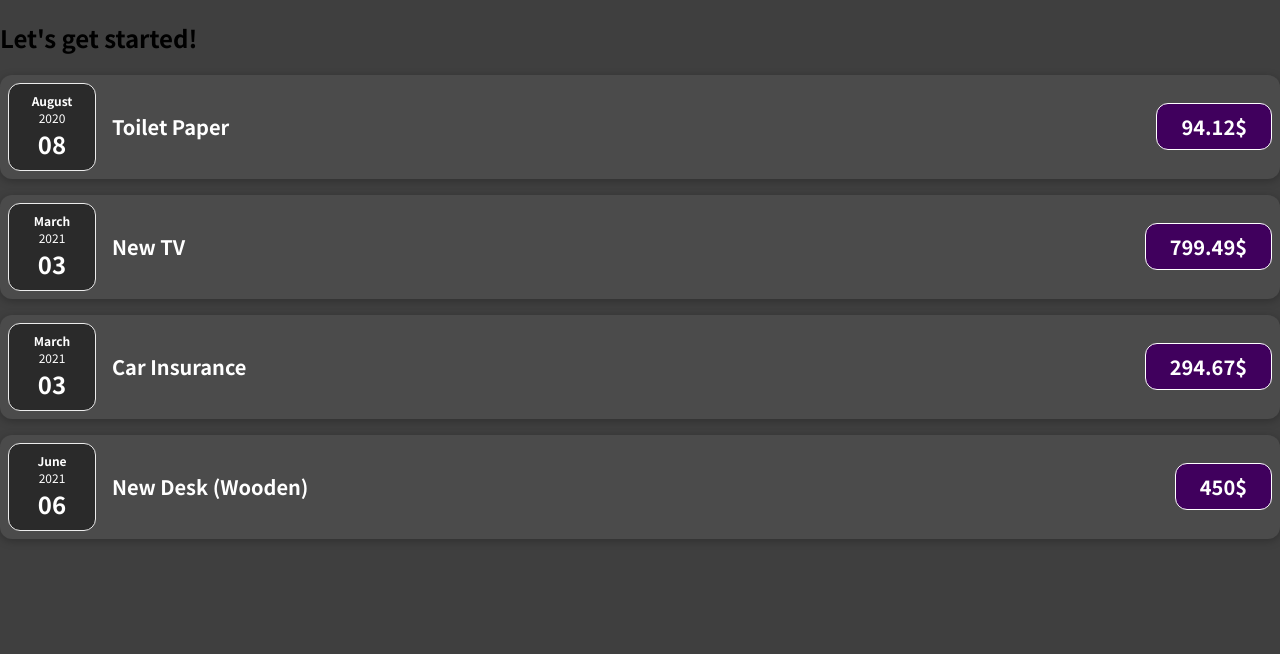
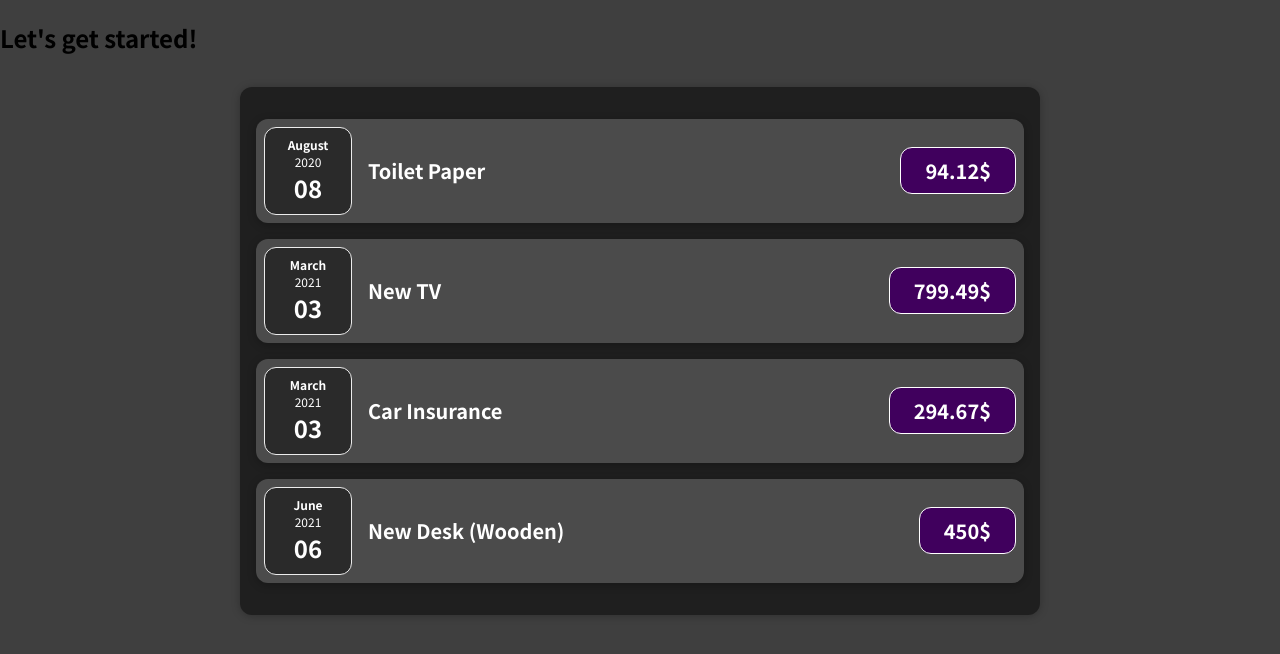
Before and after one commit to sandeep3110/ReactTestProject, a JavaScript app: page / in a window 1280 px wide. Shown: the top 654 px of the page. Built offline with nearby package versions, Linux system fonts and the light colour scheme.

Commit message:
Added css styling

```diff
--- a/src/Components/Expenses.js
+++ b/src/Components/Expenses.js
@@ -1,8 +1,7 @@
 import { ExpenseItem } from "./ExpenseItem";
-import "./ExpenseItem.css";
+import "./Expenses.css";
 
 export const Expenses = (props) => {
-  // eslint-disable-next-line array-callback-return
   const expenses = props.expenses.map((element) => {
     return (
       <ExpenseItem
@@ -14,5 +13,5 @@ export const Expenses = (props) => {
     );
   });
 
-  return expenses;
+  return <div className="expenses">{expenses}</div>;
 };
```
